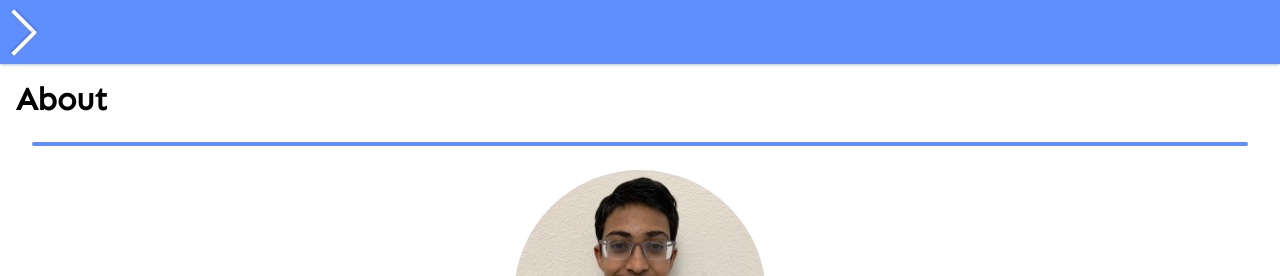
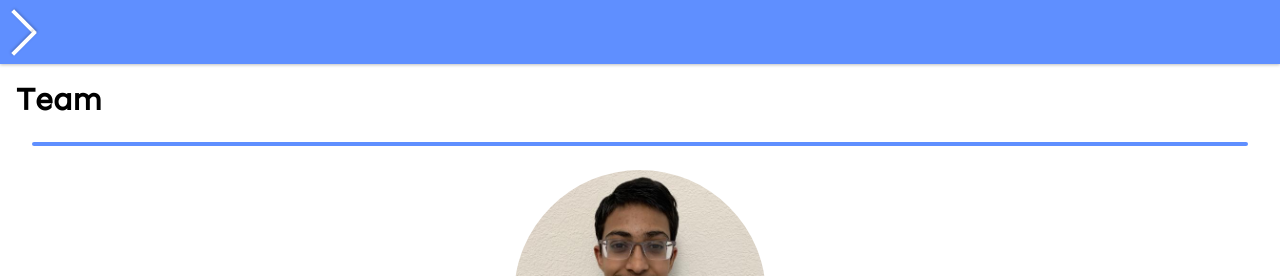
Before and after one commit to creativeproblemsolving/creativeproblemsolving.github.io, a Jekyll site: the page built from team.html, in a window 1280 px wide and 900 px high. Shown: the top 276 px of the window. Built offline with Jekyll 4.4.1, drawn with Linux system fonts in a browser that asks for light colours; nearby versions of some CDN libraries.

Commit message:
Update team.html

```diff
--- a/team.html
+++ b/team.html
@@ -2,7 +2,7 @@
 layout: default
 ---
 
-<h1>About</h1>
+<h1>Team</h1>
 <!--
 <div class='team-wrapper'>
   <div class='team-group' id='president'>
```
